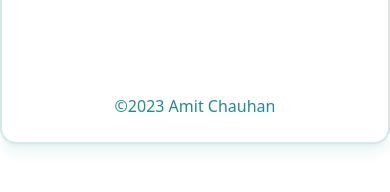
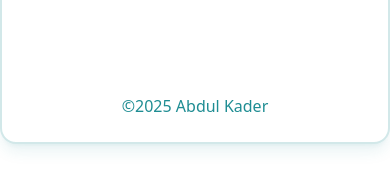
Before and after one commit to kader009/modern-portfolio, a Next.js app: page / in a window 390 px wide. Both pictures are taken after a click on the button "open menu". Shown: the part 573-765 px from the top of the page. Built offline with nearby package versions, Linux system fonts and the light colour scheme.

Commit message:
mobile menu year and name update

```diff
--- a/src/components/utility/mobile-menu.tsx
+++ b/src/components/utility/mobile-menu.tsx
@@ -25,6 +25,8 @@ export default function MobileMenu({
     setOpenMenu(false);
     router.push(href);
   };
+
+  const year = new Date().getFullYear();
 
   return (
     <Transition show={openMenu} as={Fragment}>
@@ -58,7 +60,7 @@ export default function MobileMenu({
                 ))}
                 <ThemeSwitch setClose={setOpenMenu} />
               </div>
-              <div className="absolute bottom-0 py-6">©2023 Amit Chauhan</div>
+              <div className="absolute bottom-0 py-6">©{year} Abdul Kader</div>
             </Dialog.Panel>
           </Transition.Child>
         </div>
```
Also changed, not shown: 2 other files (tests, documents, lock files or other folders).
